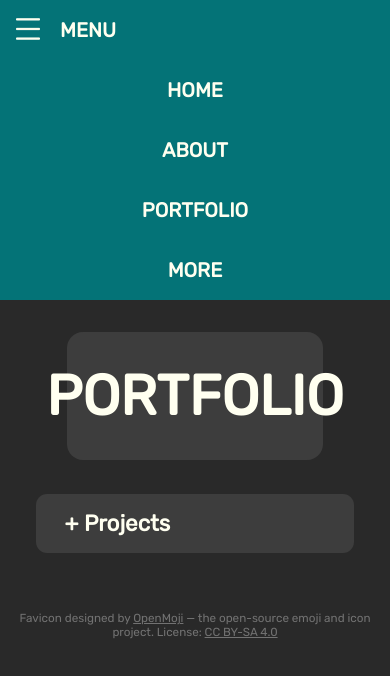
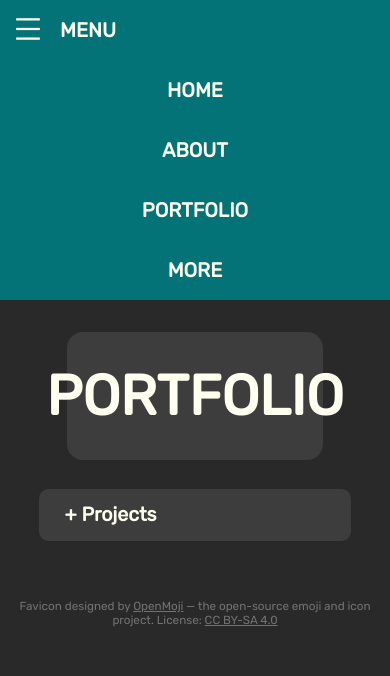
Before and after one commit to rstacks/my-website, a React (Vite) app: page /portfolio in a window 390 px wide. Shown: the top 676 px of the page. Built offline with nearby package versions, Linux system fonts and the light colour scheme.

Commit message:
Changed scaling of projects button

```diff
--- a/src/styles.css
+++ b/src/styles.css
@@ -324,7 +324,7 @@ hr {
   }
 
   .portfolio-dropdown {
-    font-size: 0.7em;
+    font-size: 2.5vw;
   }
 }
 
```
